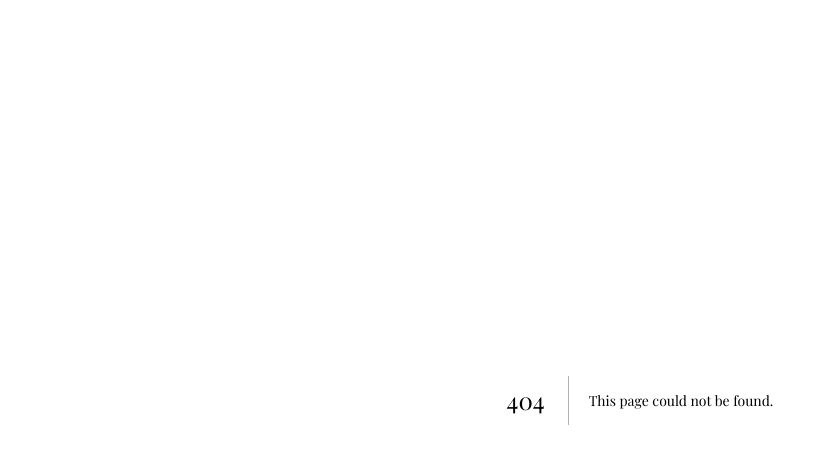
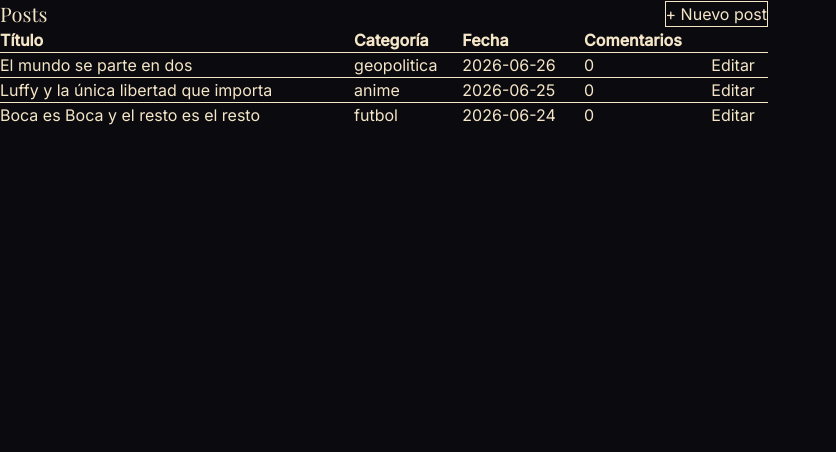
Before and after one commit to Danielfer31/newsletter, a Next.js app: page /admin in a window 1280 px wide. Before the commit this address had no page. Shown: the top 452 px of the page, without its empty margins (0-836 px from the left). Built offline with nearby package versions, Linux system fonts and the light colour scheme.

Commit message:
feat: add admin pages for posts CRUD and comment moderation

```diff
--- /dev/null
+++ b/src/app/admin/comments/[slug]/page.tsx
@@ -0,0 +1,61 @@
+'use client'
+
+import { useEffect, useState, use } from 'react'
+import { PublicComment } from '@/lib/comments'
+
+export default function AdminCommentsPage({ params }: { params: Promise<{ slug: string }> }) {
+  const { slug } = use(params)
+  const [comments, setComments] = useState<PublicComment[]>([])
+
+  useEffect(() => {
+    fetch(`/api/admin/comments/${slug}`)
+      .then((r) => r.json())
+      .then((data) => setComments(data.comments ?? []))
+  }, [slug])
+
+  async function handleDelete(id: string) {
+    await fetch(`/api/admin/comments/${id}`, { method: 'DELETE' })
+    setComments((cs) =>
+      cs
+        .filter((c) => c.id !== id)
+        .map((c) => ({ ...c, replies: c.replies.filter((r) => r.id !== id) })),
+    )
+  }
+
+  async function handleEdit(id: string, currentBody: string) {
+    const body = prompt('Editar comentario', currentBody)
+    if (body === null) return
+    await fetch(`/api/admin/comments/${id}`, {
+      method: 'PATCH',
+      headers: { 'Content-Type': 'application/json' },
+      body: JSON.stringify({ body }),
+    })
+    setComments((cs) =>
+      cs.map((c) =>
+        c.id === id
+          ? { ...c, body }
+          : { ...c, replies: c.replies.map((r) => (r.id === id ? { ...r, body } : r)) },
+      ),
+    )
+  }
+
+  function renderComment(comment: PublicComment) {
+    return (
+      <div key={comment.id} className="border p-2 mb-2">
+        <p><strong>{comment.name}</strong>: {comment.body}</p>
+        <button onClick={() => handleEdit(comment.id, comment.body)}>Editar</button>
+        <button onClick={() => handleDelete(comment.id)}>Eliminar</button>
+        {comment.replies.length > 0 && (
+          <div className="ml-6 mt-2">{comment.replies.map(renderComment)}</div>
+        )}
+      </div>
+    )
+  }
+
+  return (
+    <div className="max-w-2xl mx-auto mt-8">
+      <h1 className="text-xl mb-4">Comentarios: {slug}</h1>
+      {comments.map(renderComment)}
+    </div>
+  )
+}
--- /dev/null
+++ b/src/app/admin/login/page.tsx
@@ -0,0 +1,19 @@
+import { signIn } from '@/lib/auth'
+
+export default function LoginPage() {
+  return (
+    <div className="max-w-sm mx-auto mt-24 text-center">
+      <h1 className="text-xl mb-4">Panel de administración</h1>
+      <form
+        action={async () => {
+          'use server'
+          await signIn('github', { redirectTo: '/admin' })
+        }}
+      >
+        <button type="submit" className="border px-4 py-2">
+          Login con GitHub
+        </button>
+      </form>
+    </div>
+  )
+}
--- /dev/null
+++ b/src/app/admin/page.tsx
@@ -0,0 +1,50 @@
+import Link from 'next/link'
+import { getAllPosts } from '@/lib/posts'
+import { getComments } from '@/lib/comments'
+
+export default async function AdminDashboard() {
+  const posts = getAllPosts()
+  const counts = await Promise.all(
+    posts.map(async (post) => {
+      const comments = await getComments(post.slug)
+      const total = comments.reduce((sum, c) => sum + 1 + c.replies.length, 0)
+      return [post.slug, total] as const
+    }),
+  )
+  const countBySlug = Object.fromEntries(counts)
+
+  return (
+    <div className="max-w-3xl mx-auto mt-8">
+      <div className="flex justify-between items-center mb-4">
+        <h1 className="text-xl">Posts</h1>
+        <Link href="/admin/posts/nuevo" className="border px-3 py-1">+ Nuevo post</Link>
+      </div>
+      <table className="w-full text-left">
+        <thead>
+          <tr>
+            <th>Título</th>
+            <th>Categoría</th>
+            <th>Fecha</th>
+            <th>Comentarios</th>
+            <th></th>
+          </tr>
+        </thead>
+        <tbody>
+          {posts.map((post) => (
+            <tr key={post.slug} className="border-t">
+              <td>{post.titulo}</td>
+              <td>{post.categoria}</td>
+              <td>{post.fecha}</td>
+              <td>
+                <Link href={`/admin/comments/${post.slug}`}>{countBySlug[post.slug] ?? 0}</Link>
+              </td>
+              <td>
+                <Link href={`/admin/posts/${post.slug}/editar`}>Editar</Link>
+              </td>
+            </tr>
+          ))}
+        </tbody>
+      </table>
+    </div>
+  )
+}
--- /dev/null
+++ b/src/app/admin/posts/[slug]/editar/page.tsx
@@ -0,0 +1,16 @@
+import { notFound } from 'next/navigation'
+import { getPostBySlug } from '@/lib/posts'
+import { PostForm } from '@/components/admin/PostForm'
+
+export default async function EditPostPage({ params }: { params: Promise<{ slug: string }> }) {
+  const { slug } = await params
+  const post = getPostBySlug(slug)
+  if (!post) notFound()
+
+  return (
+    <div className="max-w-3xl mx-auto mt-8">
+      <h1 className="text-xl mb-4">Editar: {post.titulo}</h1>
+      <PostForm post={post} />
+    </div>
+  )
+}
--- /dev/null
+++ b/src/app/admin/posts/nuevo/page.tsx
@@ -0,0 +1,10 @@
+import { PostForm } from '@/components/admin/PostForm'
+
+export default function NewPostPage() {
+  return (
+    <div className="max-w-3xl mx-auto mt-8">
+      <h1 className="text-xl mb-4">Nuevo post</h1>
+      <PostForm />
+    </div>
+  )
+}
```
